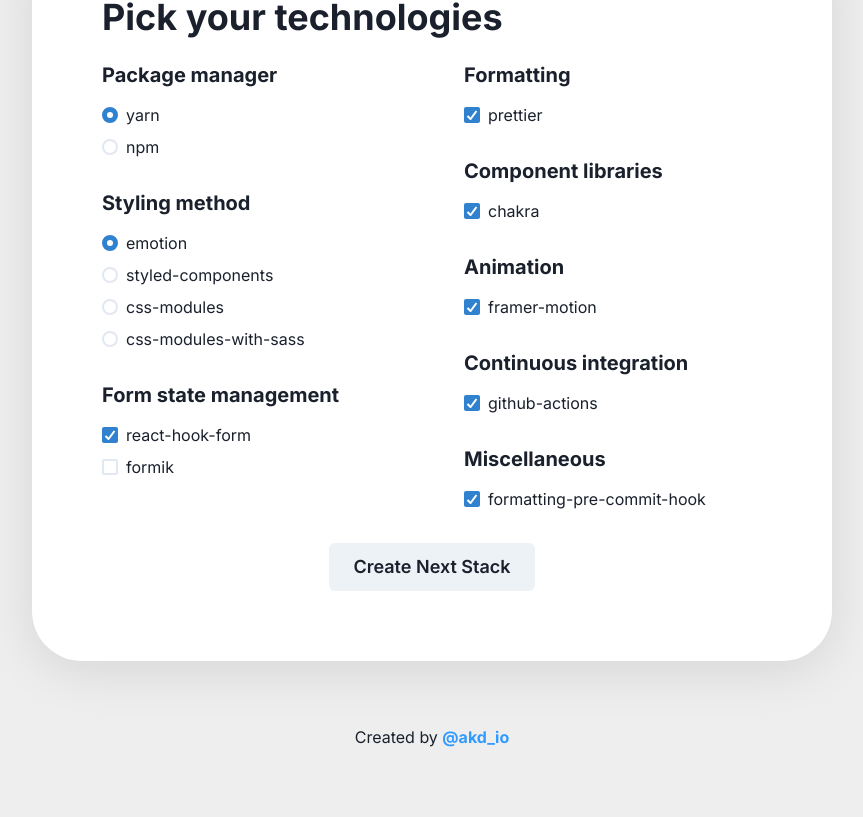
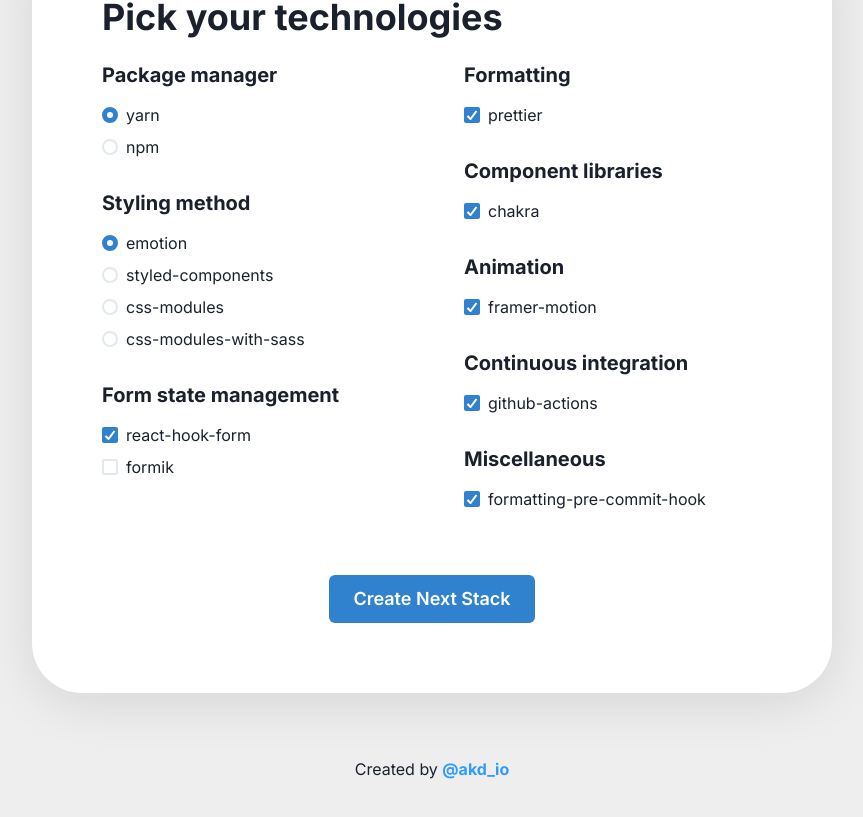
Before and after one commit to akd-io/create-next-stack-website, a Next.js app: page / in a window 1280 px wide. Shown: the part 482-1299 px from the top of the page, without its empty margins (208-1071 px from the left). Built offline with nearby package versions, Linux system fonts and the light colour scheme.

Commit message:
Fix Button style

```diff
--- a/templates/LandingPage/LandingPageTemplate.tsx
+++ b/templates/LandingPage/LandingPageTemplate.tsx
@@ -358,8 +358,13 @@
                   </Stack>
                 </Stack>
 
-                <Stack align="center" marginTop="8">
-                  <Button type="submit" size="lg">
+                <Stack align="center" marginTop="16">
+                  <Button
+                    variant="solid"
+                    colorScheme="blue"
+                    type="submit"
+                    size="lg"
+                  >
                     Create Next Stack
                   </Button>
                 </Stack>
```
